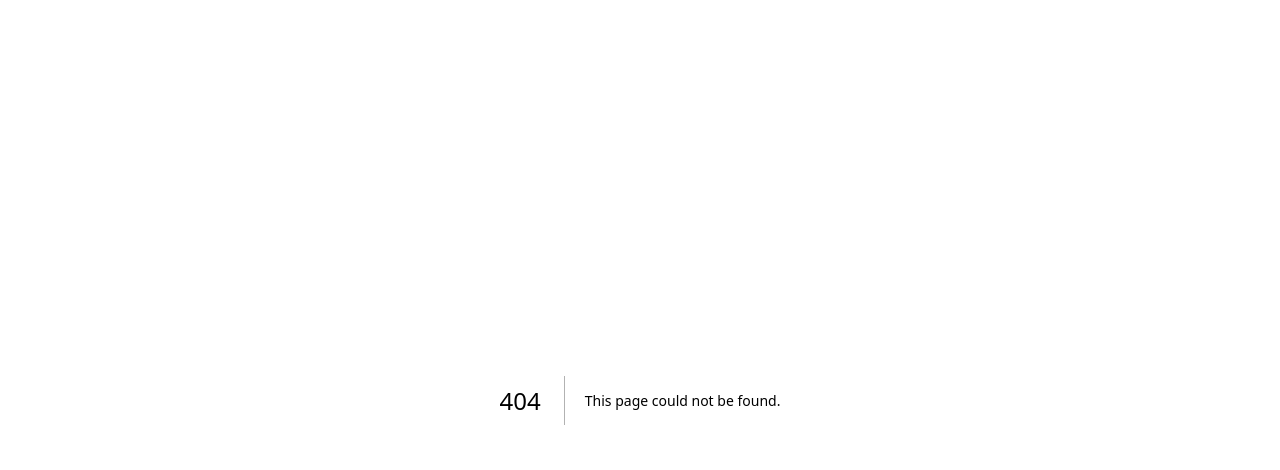
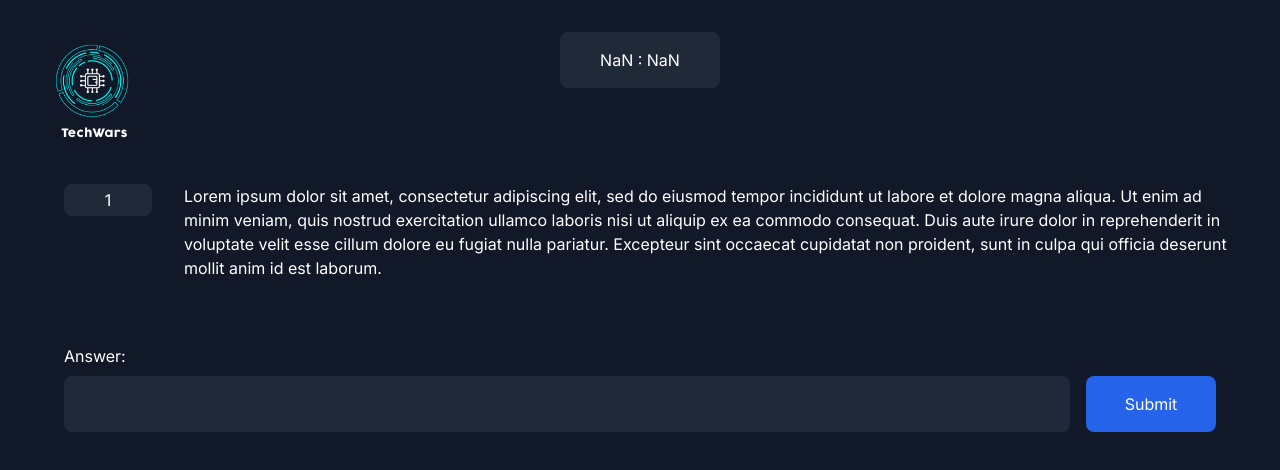
Before and after one commit to abdullahbinfaisal/Techwars, a Next.js app: page /arena in a window 1280 px wide. Before the commit this address had no page. Shown: the top 470 px of the page. Built offline with nearby package versions, Linux system fonts and the light colour scheme.

Commit message:
Working Model 1

```diff
--- /dev/null
+++ b/public/questions.json
@@ -0,0 +1,7 @@
+
+    {
+        "Num" : "1",
+        "Text": "Lorem ipsum dolor sit amet, consectetur adipiscing elit, sed do eiusmod tempor incididunt ut labore et dolore magna aliqua. Ut enim ad minim veniam, quis nostrud exercitation ullamco laboris nisi ut aliquip ex ea commodo consequat. Duis aute irure dolor in reprehenderit in voluptate velit esse cillum dolore eu fugiat nulla pariatur. Excepteur sint occaecat cupidatat non proident, sunt in culpa qui officia deserunt mollit anim id est laborum. ",
+        "Answer": "Hello World",
+        "Time": 150
+    }
--- /dev/null
+++ b/src/app/arena/answer.js
@@ -0,0 +1,44 @@
+"use client"
+import React from 'react'
+import { useState } from 'react'
+
+function Answer({props}) {
+
+    const [correct, SetCorrect] = useState(false)
+    const [ans, setAns] = useState("")
+    const [hide, setHide] = useState("hidden")
+
+
+    const handleChange = (e) => {
+        setAns(e.target.value)
+    }
+
+    const SubmitHandler = (e) => {
+        e.preventDefault()
+        console.log(e)
+        if (ans == props.Answer){
+            SetCorrect(true)
+        }
+        else{
+            setHide("text-red")
+        }
+    }
+
+    return (
+        correct ?
+        <div>
+            Correct Answer Submitted!
+        </div>
+        :
+        <div>
+            <p className="my-2">Answer:</p>
+                <form className='w-full grid-cols-8 grid gap-4 '>
+                    <input className="col-span-7 px-4 py-4 bg-gray-800 rounded-lg" onChange={(e) => handleChange(e)} type="text" />
+                    <button type="submit" className='col-span-1 bg-blue-600 hover:bg-blue-700 px-4 py-4 rounded-lg' onClick={(e) => SubmitHandler(e)}>Submit</button>
+                </form>
+            <div className={hide}>Answer Incorrect!</div>
+        </div>
+    )
+}
+
+export default Answer
--- /dev/null
+++ b/src/app/arena/page.js
@@ -0,0 +1,59 @@
+import React from 'react'
+import System from './system'
+import Image from 'next/image'
+import Time from './time'
+import Answer from './answer'
+
+
+import { promises as fs } from 'fs';
+
+export default async function Arena () {
+
+    const file = await fs.readFile(process.cwd() + '/public/questions.json', 'utf8');
+    const data = JSON.parse(file);
+
+
+    return (
+        <main className='w-full p-8 h-screen bg-gray-900 text-white'>
+
+            <div className='grid grid-cols-7 gap-x-4 '>
+                <div className='col-start-1'>
+                        <Image
+                        src="/TechWars.png"
+                        width={120}
+                        height={120}
+                        priority
+                        />
+                </div>
+
+                <div className='col-start-4'>
+
+                    <Time props={data.Time}></Time>
+                </div>
+
+                <div className='col-start-7 flex items-center'>
+                    <System></System>
+                </div>
+            </div>
+
+
+            <div className='grid grid-cols-8 my-8'>
+                <div className=' col-span-1'>
+                    <div className='mx-8 p-1 rounded-lg text-center bg-gray-800 text-white'>{data.Num}</div>
+                </div>
+                <div className='text-white col-span-7'>
+                    {data.Text}
+                </div>
+
+            </div>
+
+
+            <div className='col-start-1 col-span-8 mx-8 my-16'>
+                <Answer props={data}></Answer>
+            </div>
+
+
+
+        </main>
+    )
+}
--- /dev/null
+++ b/src/app/arena/system.js
@@ -0,0 +1,19 @@
+'use client'
+import React from 'react'
+import { useSearchParams } from 'next/navigation'
+import Image from 'next/image'
+
+function System() {
+
+    const props = useSearchParams()
+    const userID = props.get('ID')
+    return (
+
+            <div className="flex items-center">
+                {userID}
+            </div>
+
+    )
+}
+
+export default System
--- /dev/null
+++ b/src/app/arena/time.js
@@ -0,0 +1,33 @@
+"use client"
+import React from 'react'
+import { useState } from 'react'
+import { useEffect } from 'react'
+
+
+
+
+
+function Time({props}) {
+
+    const [time, setTime] = useState(props)
+
+    useEffect( () => {
+        setTimeout(()=>{
+            if(time != 0){
+                setTime(()=>{
+                    setTime(time - 1)
+                })
+            }
+        }, 1000)
+    })
+
+    console.log(time)
+
+    return (
+        <div className='bg-gray-800 p-4 rounded-lg text-center w-full'>
+            {Math.floor(time/60)} : {time%60}
+        </div>
+    )
+}
+
+export default Time
--- a/src/app/page.js
+++ b/src/app/page.js
@@ -1,113 +1,44 @@
+"use client"
+import React from 'react'
 import Image from 'next/image'
+import Link from 'next/link';
+import { useState } from "react";
+import { redirect } from 'next/navigation'
+
 
 export default function Home() {
+
+
+  const [username, setUsername] = useState("");
+
+
   return (
-    <main className="flex min-h-screen flex-col items-center justify-between p-24">
-      <div className="z-10 max-w-5xl w-full items-center justify-between font-mono text-sm lg:flex">
-        <p className="fixed left-0 top-0 flex w-full justify-center border-b border-gray-300 bg-gradient-to-b from-zinc-200 pb-6 pt-8 backdrop-blur-2xl dark:border-neutral-800 dark:bg-zinc-800/30 dark:from-inherit lg:static lg:w-auto  lg:rounded-xl lg:border lg:bg-gray-200 lg:p-4 lg:dark:bg-zinc-800/30">
-          Get started by editing&nbsp;
-          <code className="font-mono font-bold">src/app/page.js</code>
-        </p>
-        <div className="fixed bottom-0 left-0 flex h-48 w-full items-end justify-center bg-gradient-to-t from-white via-white dark:from-black dark:via-black lg:static lg:h-auto lg:w-auto lg:bg-none">
-          <a
-            className="pointer-events-none flex place-items-center gap-2 p-8 lg:pointer-events-auto lg:p-0"
-            href="https://vercel.com?utm_source=create-next-app&utm_medium=appdir-template&utm_campaign=create-next-app"
-            target="_blank"
-            rel="noopener noreferrer"
-          >
-            By{' '}
-            <Image
-              src="/vercel.svg"
-              alt="Vercel Logo"
-              className="dark:invert"
-              width={100}
-              height={24}
-              priority
-            />
-          </a>
-        </div>
-      </div>
+    <main className="flex min-h-screen flex-col items-center bg-gray-900 justify-between p-24">
+      <Image
+        src="/TechWars.png"
+        width={200}
+        height={200}
+        priority
+      />
 
-      <div className="relative flex place-items-center before:absolute before:h-[300px] before:w-[480px] before:-translate-x-1/2 before:rounded-full before:bg-gradient-radial before:from-white before:to-transparent before:blur-2xl before:content-[''] after:absolute after:-z-20 after:h-[180px] after:w-[240px] after:translate-x-1/3 after:bg-gradient-conic after:from-sky-200 after:via-blue-200 after:blur-2xl after:content-[''] before:dark:bg-gradient-to-br before:dark:from-transparent before:dark:to-blue-700 before:dark:opacity-10 after:dark:from-sky-900 after:dark:via-[#0141ff] after:dark:opacity-40 before:lg:h-[360px] z-[-1]">
-        <Image
-          className="relative dark:drop-shadow-[0_0_0.3rem_#ffffff70] dark:invert"
-          src="/next.svg"
-          alt="Next.js Logo"
-          width={180}
-          height={37}
-          priority
-        />
-      </div>
+    <div className='flex flex-col gap-4 items-center'>
+      <h1 className='text-center text-white'>Team ID:</h1>
+      <input type="text" className="p-2 px-4 rounded-lg" onChange={ (e) => setUsername(e.target.value)} />
+      <Link
+        href={{
+          pathname: '/arena',
+          query: {
+            ID: username
+          }
+        }}
+      >
+      <button className='px-4 py-2 bg-cyan-400 text-gray-900 rounded-lg hover:bg-cyan-500'>
+        Start
+      </button>
+      </Link>
+    </div>
 
-      <div className="mb-32 grid text-center lg:max-w-5xl lg:w-full lg:mb-0 lg:grid-cols-4 lg:text-left">
-        <a
-          href="https://nextjs.org/docs?utm_source=create-next-app&utm_medium=appdir-template&utm_campaign=create-next-app"
-          className="group rounded-lg border border-transparent px-5 py-4 transition-colors hover:border-gray-300 hover:bg-gray-100 hover:dark:border-neutral-700 hover:dark:bg-neutral-800/30"
-          target="_blank"
-          rel="noopener noreferrer"
-        >
-          <h2 className={`mb-3 text-2xl font-semibold`}>
-            Docs{' '}
-            <span className="inline-block transition-transform group-hover:translate-x-1 motion-reduce:transform-none">
-              -&gt;
-            </span>
-          </h2>
-          <p className={`m-0 max-w-[30ch] text-sm opacity-50`}>
-            Find in-depth information about Next.js features and API.
-          </p>
-        </a>
 
-        <a
-          href="https://nextjs.org/learn?utm_source=create-next-app&utm_medium=appdir-template-tw&utm_campaign=create-next-app"
-          className="group rounded-lg border border-transparent px-5 py-4 transition-colors hover:border-gray-300 hover:bg-gray-100 hover:dark:border-neutral-700 hover:dark:bg-neutral-800 hover:dark:bg-opacity-30"
-          target="_blank"
-          rel="noopener noreferrer"
-        >
-          <h2 className={`mb-3 text-2xl font-semibold`}>
-            Learn{' '}
-            <span className="inline-block transition-transform group-hover:translate-x-1 motion-reduce:transform-none">
-              -&gt;
-            </span>
-          </h2>
-          <p className={`m-0 max-w-[30ch] text-sm opacity-50`}>
-            Learn about Next.js in an interactive course with&nbsp;quizzes!
-          </p>
-        </a>
-
-        <a
-          href="https://vercel.com/templates?framework=next.js&utm_source=create-next-app&utm_medium=appdir-template&utm_campaign=create-next-app"
-          className="group rounded-lg border border-transparent px-5 py-4 transition-colors hover:border-gray-300 hover:bg-gray-100 hover:dark:border-neutral-700 hover:dark:bg-neutral-800/30"
-          target="_blank"
-          rel="noopener noreferrer"
-        >
-          <h2 className={`mb-3 text-2xl font-semibold`}>
-            Templates{' '}
-            <span className="inline-block transition-transform group-hover:translate-x-1 motion-reduce:transform-none">
-              -&gt;
-            </span>
-          </h2>
-          <p className={`m-0 max-w-[30ch] text-sm opacity-50`}>
-            Explore starter templates for Next.js.
-          </p>
-        </a>
-
-        <a
-          href="https://vercel.com/new?utm_source=create-next-app&utm_medium=appdir-template&utm_campaign=create-next-app"
-          className="group rounded-lg border border-transparent px-5 py-4 transition-colors hover:border-gray-300 hover:bg-gray-100 hover:dark:border-neutral-700 hover:dark:bg-neutral-800/30"
-          target="_blank"
-          rel="noopener noreferrer"
-        >
-          <h2 className={`mb-3 text-2xl font-semibold`}>
-            Deploy{' '}
-            <span className="inline-block transition-transform group-hover:translate-x-1 motion-reduce:transform-none">
-              -&gt;
-            </span>
-          </h2>
-          <p className={`m-0 max-w-[30ch] text-sm opacity-50`}>
-            Instantly deploy your Next.js site to a shareable URL with Vercel.
-          </p>
-        </a>
-      </div>
     </main>
   )
 }
```
Also changed, not shown: package.json (+7 -5 lines), public/TechWars.png (added), 1 other file (tests, documents, lock files or other folders).
